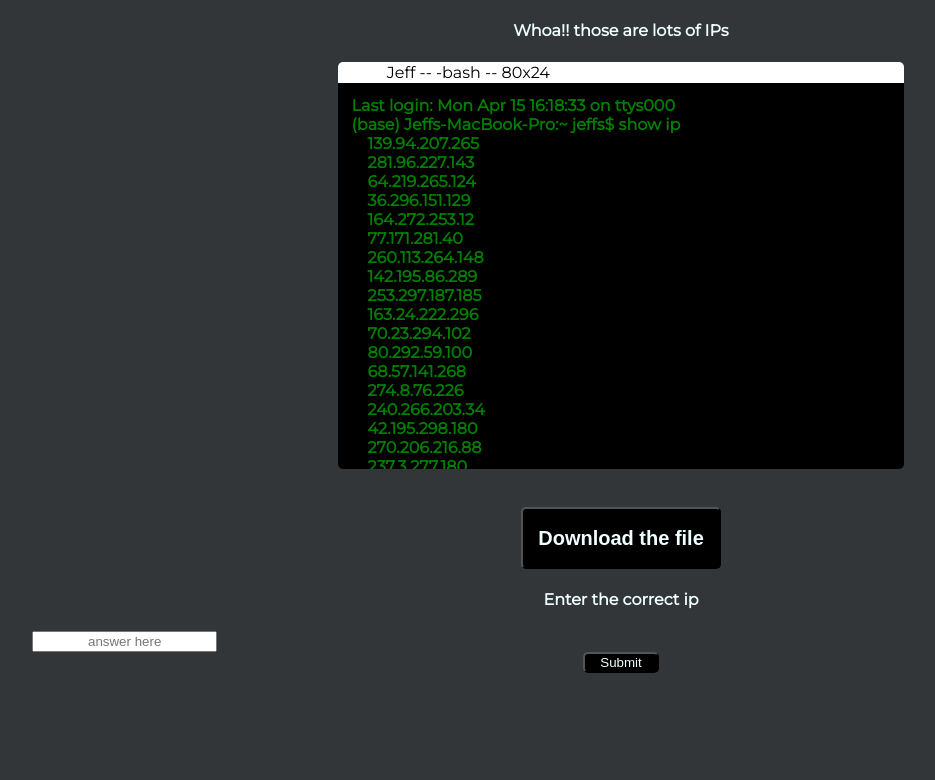
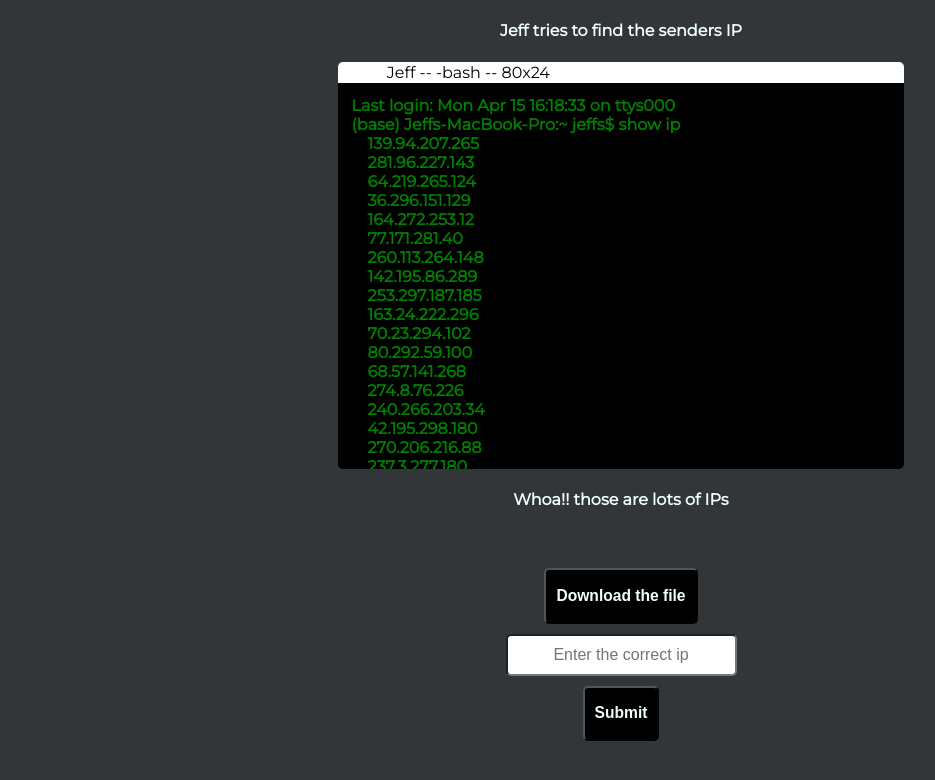
Before and after one commit to Arj404/Arcanum, a plain HTML site: page Day1/ip.html in a window 1280 px wide. Shown: the whole page, without its empty margins (19-954 px from the left). Drawn offline with nearby package versions, Linux system fonts and the light colour scheme; no server answers.

Commit message:
css changes on submit button-ip_page

```diff
--- a/Day1/ip.css
+++ b/Day1/ip.css
@@ -37,8 +37,8 @@ a:hover {
     text-decoration: none;
 }
 button {
-    padding-left: 15px;
-    padding-right: 15px;
+    padding-left: 10px;
+    padding-right: 10px;
     max-width: 30%;
     display: flex;
     margin: auto;
@@ -50,3 +50,13 @@ button {
 #file {
     padding: 3vw;
 }
+#answer_submission{
+    font-size: 2vh;
+    margin:auto;
+    align-self: center;
+    position: relative;
+    border-radius: 5px 5px 5px 5px;
+    padding: 10px;
+    max-width: 30%;
+    display: flex;
+}
--- a/Day1/ip.html
+++ b/Day1/ip.html
@@ -11,7 +11,7 @@
     </head>
     <body>
         <section>
-            <h4 style="text-align: center">Whoa!! those are lots of IPs</h4>
+            <h4 style="text-align: center">Jeff tries to find the senders IP</h4>
         </section>
         <div id="t-top">&emsp;&emsp;&emsp;Jeff -- -bash -- 80x24<br /></div>
         <section id="terminal">
@@ -52,23 +52,29 @@
                     &emsp;294.84.64.205<br />
                     &emsp;286.66.256.208<br />
                     &emsp;145.223.194.298<br />
-                    &emsp;..............<br />
-                    &emsp;..............<br />
-                    &emsp;..............<br /><br /><br />&emsp;
+                    &emsp;. . . . . . . . . . . . . .<br />
+                    &emsp;. . . . . . . . . . . . . .<br />
+                    &emsp;. . . . . . . . . . . . . .<br />
+                    &emsp;. . . . . . . . . . . . . .<br />
+                    &emsp;. . . . . . . . . . . . . .<br />
+                    &emsp;. . . . . . . . . . . . . .<br />
+                    &emsp;. . . . . . . . . . . . . .<br />
+                    &emsp;. . . . . . . . . . . . . .<br />
+                    &emsp;. . . . . . . . . . . . . .<br /><br /><br />&emsp;
                 </strong>
             </p>
         </section>
+        <h4 style="text-align: center">Whoa!! those are lots of IPs</h4>
         <section id="file">
-            <button>
-                <a href="./data.txt" download><h2>Download the file</h2></a>
+            <button style="margin-bottom: 10px;">
+                <a href="./data.txt" download><h3>Download the file</h3></a>
             </button>
-            <h4 style="text-align: center">Enter the correct ip</h4>
             <input
                 id="answer_submission"
-                placeholder="answer here"
+                placeholder="Enter the correct ip"
                 style="text-align: center"
             />
-            <button id="button1"><a>Submit</a></button>
+            <button id="button1" style="margin-top: 10px;"><a><h3>Submit</h3></a></button>
         </section>
         <script src="https://www.gstatic.com/firebasejs/5.9.4/firebase.js"></script>
         <script src="../registration/firebaseconfig.js"></script>
```
Also changed, not shown: 1 other file.
